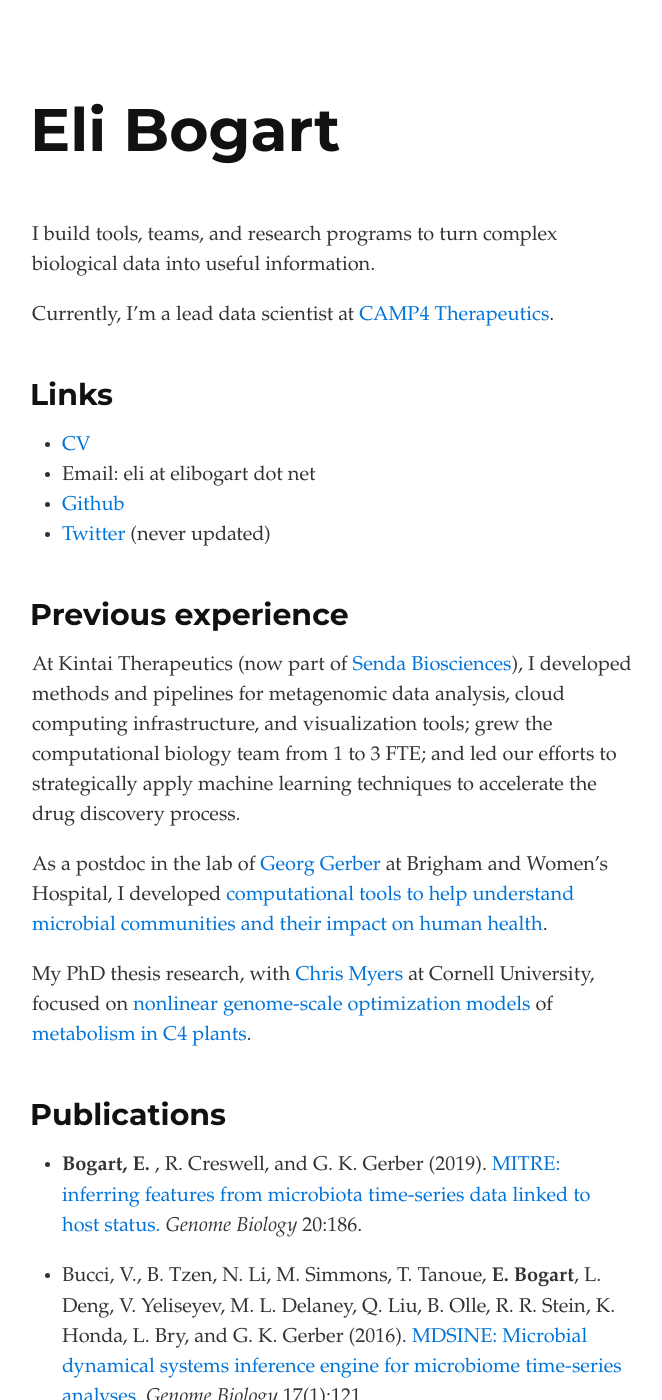
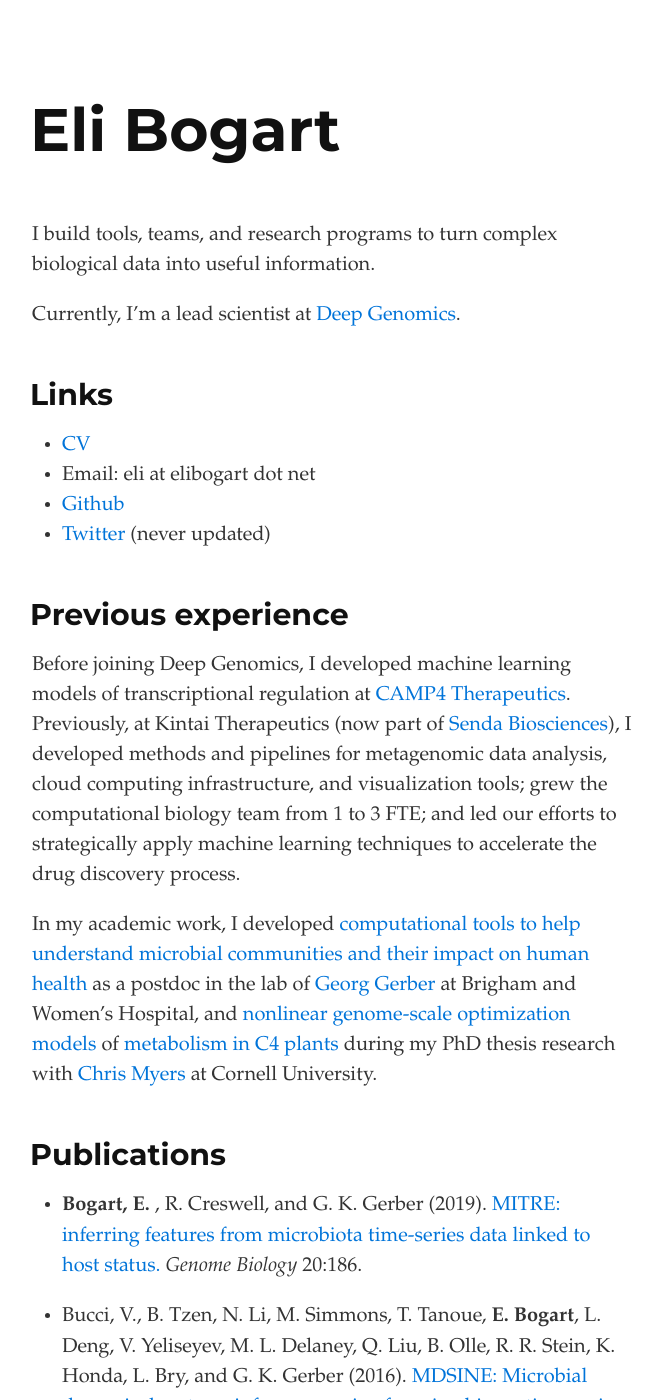
Before and after one commit to ebogart/ebogart.github.io, a Jekyll site: the page built from index.md, in a window 1280 px wide and 1400 px high. Shown: the whole window, without its empty margins (308-970 px from the left). Built offline with Jekyll 4.4.1, drawn with Linux system fonts in a browser that asks for light colours.

Commit message:
Update index page

```diff
--- a/index.md
+++ b/index.md
@@ -4,7 +4,7 @@ layout: default
 
 I build tools, teams, and research programs to turn complex biological data into useful information.
 
-Currently, I'm a lead data scientist at [CAMP4 Therapeutics](https://camp4tx.com).
+Currently, I'm a lead scientist at [Deep Genomics](https://deepgenomics.com).
 
 ## Links
 
@@ -15,16 +15,25 @@ Currently, I'm a lead data scientist at [CAMP4 Therapeutics](https://camp4tx.com
 
 ## Previous experience
 
-At Kintai Therapeutics (now part of [Senda Biosciences](https://sendabiosciences.com)),
-I developed methods and pipelines for metagenomic data analysis, cloud computing infrastructure, and visualization tools; grew the computational biology team from 1 to 3 FTE; and led our efforts to strategically apply machine learning  techniques to accelerate the drug discovery process.
+Before joining Deep Genomics, I developed machine learning models of
+transcriptional regulation at [CAMP4 Therapeutics](https://camp4tx.com).
+Previously, at Kintai Therapeutics (now part of
+[Senda Biosciences](https://sendabiosciences.com)), I
+developed methods and pipelines for metagenomic data analysis, cloud
+computing infrastructure, and visualization tools; grew the
+computational biology team from 1 to 3 FTE; and led our efforts to
+strategically apply machine learning techniques to accelerate the drug
+discovery process.
 
-As a postdoc in the lab of [Georg Gerber](http://gerber.bwh.harvard.edu) at Brigham and Women's
-Hospital, I developed [computational tools to help understand microbial
-communities and their impact on human health](http://github.com/gerberlab/mitre).
-
-My PhD thesis research, with [Chris
-Myers](http://cbsu.tc.cornell.edu/staff/myers/) at Cornell University,
-focused on [nonlinear genome-scale optimization models](http://github.com/ebogart/fluxtools) of [metabolism in C4 plants](http://journals.plos.org/plosone/article?id=10.1371/journal.pone.0151722).
+In my academic work, I developed [computational tools to help
+understand microbial communities and their impact on human
+health](http://github.com/gerberlab/mitre) as a postdoc in the lab of
+[Georg Gerber](http://gerber.bwh.harvard.edu) at Brigham and Women's
+Hospital, and [nonlinear genome-scale optimization
+models](http://github.com/ebogart/fluxtools) of [metabolism in C4
+plants](http://journals.plos.org/plosone/article?id=10.1371/journal.pone.0151722)
+during my PhD thesis research with [Chris
+Myers](http://cbsu.tc.cornell.edu/staff/myers/) at Cornell University.
 
 ## Publications
 * __Bogart, E.__ , R. Creswell, and G. K. Gerber (2019). [MITRE: inferring features from microbiota time-series data linked to host status.](https://genomebiology.biomedcentral.com/articles/10.1186/s13059-019-1788-y) _Genome Biology_ 20:186.
```
